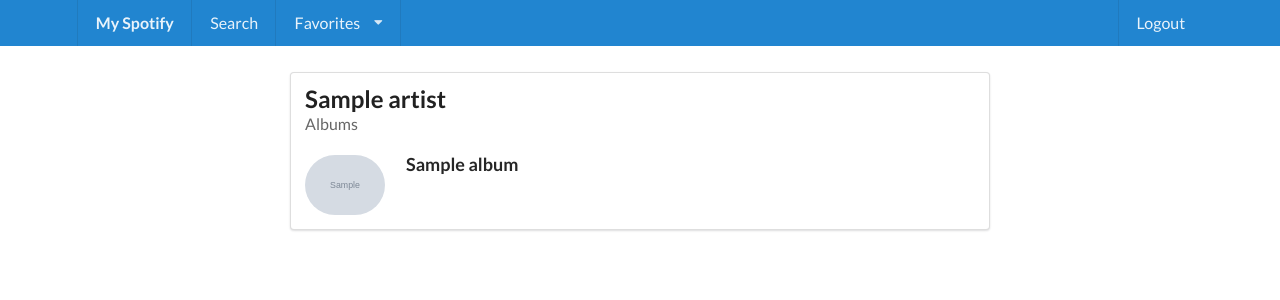
After one commit to chicobentojr/django-test, a Django app: page /artists/1 in a window 1280 px wide. The commit adds this page. Shown: the top 300 px of the page. Run offline with Django 3.2, Linux system fonts and the light colour scheme; a user stored in the database is signed in; tables that the repository leaves empty hold one stand-in row (values such as "Sample post"); grey boxes marked "Sample" are stand-in pictures; some libraries are stand-ins or nearby versions.

Commit message:
:sparkles: Add Load albums

```diff
--- a/myspotify/admin.py
+++ b/myspotify/admin.py
@@ -1,7 +1,6 @@
 from django.contrib import admin
-from .models import Artist, Album, Track
+from .models import Artist, Album
 # Register your models here.
 
 admin.site.register(Artist)
 admin.site.register(Album)
-admin.site.register(Track)
--- a/myspotify/models.py
+++ b/myspotify/models.py
@@ -11,6 +11,7 @@ class Artist(models.Model):
     type = models.CharField(max_length=20, default='artist')
     uri = models.CharField(max_length=200)
     image = models.CharField(max_length=300, default='')
+    new = models.BooleanField(default=True)
 
     def __str__(self):
         return self.name
@@ -28,22 +29,3 @@ class Album(models.Model):
 
     def __str__(self):
         return self.name
-
-class Track(models.Model):
-    user = models.ManyToManyField(User, related_name='tracks')
-    album = models.ForeignKey(Album, on_delete=models.CASCADE)
-    disc_number = models.IntegerField()
-    duration_ms = models.IntegerField()
-    explicit = models.BooleanField()
-    href = models.CharField(max_length=300)
-    id = models.CharField(max_length=100, primary_key=True)
-    is_playable = models.BooleanField(default=False)
-    name = models.CharField(max_length=200)
-    preview_url = models.CharField(max_length=200)
-    type = models.CharField(max_length=20, default='track')
-    uri = models.CharField(max_length=200)
-    image = models.CharField(max_length=300, default='')
-    user = models.ManyToManyField(User)
-
-    def __str__(self):
-        return self.name
--- a/myspotify/spotifyapi/parser.py
+++ b/myspotify/spotifyapi/api.py
@@ -16,6 +16,8 @@ def get_artist(artist_id):
 
     return artist
 
-def getArtistModel(artist_id):
-    json = get_artist(artist_id)
-    pass
+def get_artist_albums(artist_id):
+    r = requests.get(API_ARTIST + artist_id + '/albums')
+    albums = r.json()
+
+    return albums
--- a/myspotify/templates/myspotify/artists/detail.html
+++ /dev/null
@@ -1,4 +0,0 @@
-<a href="{% url 'myspotify:index' %}">back</a>
-<br>
-
-{{ artist }}
--- /dev/null
+++ b/myspotify/templates/myspotify/artists/details.html
@@ -0,0 +1,38 @@
+{% extends "myspotify/base.html" %}
+{% load staticfiles %}
+
+{% block content %}
+
+<div class="ui segment">
+  <h2 class="ui header">
+    {{ artist.name }}
+    <div class="sub header">
+      Albums
+    </div>
+  </h2>
+  <div style="display:none" class="ui floated right circular medium image">
+    {% if not artist.image %}
+      <img src="{% static 'img/no-cover.png' %}">
+    {% else %}
+      <img src="{{ artist.image }}">
+    {% endif %}
+  </div>
+  <div class="ui items">
+    {% for album in artist.album_set.all %}
+      <div class="item">
+        <div class="ui tiny circular image">
+          {% if not album.image %}
+            <img src="{% static 'img/no-cover.png' %}">
+          {% else %}
+            <img src="{{ album.image }}">
+          {% endif %}
+        </div>
+        <div class="content">
+          <a href="{% url 'myspotify:artist_detail' artist_id=artist.id %}" class="header">{{ album.name }}</a>
+        </div>
+      </div>
+    {% endfor %}
+  </div>
+</div>
+
+{% endblock %}
--- a/myspotify/templates/myspotify/base.html
+++ b/myspotify/templates/myspotify/base.html
@@ -12,12 +12,12 @@
       <a href="/" class="header item">My Spotify</a>
       {% if user.is_authenticated %}
         <a class="item" href="{% url 'myspotify:search' %}">Search</a>
+        <div class="ui simple dropdown item">
+          Favorites <i class="dropdown icon"></i>
+          <div class="menu">
             <a class="item" href="{% url 'myspotify:artists' %}">Artists</a>
-        <div class="ui simple dropdown item">
-          Dropdown <i class="dropdown icon"></i>
-        <div class="menu">
-          <a class="item" href="#">Link Item</a>
-          <a class="item" href="#">Link Item</a>
+            <a class="item" href="{% url 'myspotify:artists' %}">Albums</a>
+            <a class="item" href="{% url 'myspotify:artists' %}">Tracks</a>
             <div class="divider"></div>
             <div class="header">Header Item</div>
             <div class="item">
--- a/myspotify/urls.py
+++ b/myspotify/urls.py
@@ -7,5 +7,7 @@ urlpatterns = [
     url(r'^$', views.index, name='index'),
     url(r'^search/$', views.search, name='search'),
     url(r'^artists/$', views.artists, name='artists'),
+    url(r'^artists/(?P<artist_id>[\w]+)$', views.artist_detail, name='artist_detail'),
+    url(r'^artists/load/(?P<artist_id>[\w]+)$', views.artists_load, name='artists_load'),
     url(r'^artists/save/(?P<artist_id>[\w]+)$', views.artists_save, name='artists_save'),
 ]
--- a/myspotify/views.py
+++ b/myspotify/views.py
@@ -1,9 +1,9 @@
-from django.shortcuts import render, get_object_or_404
+from django.shortcuts import render, get_object_or_404, redirect
 from django.http import HttpResponse
 from django.contrib.auth.decorators import login_required
 
-from .models import Artist
-from .spotifyapi import parser as api
+from .models import Artist, Album
+from .spotifyapi import api
 import requests, json
 
 # Create your views here.
@@ -13,19 +13,19 @@ def index(request):
 @login_required()
 def search(request):
     if (request.method == 'POST'):
-        type = request.POST.get('type')
+        type = 'artist'
         query = request.POST.get('query')
 
         results = api.search(type, query)
 
         context = {
-            'results': results
+            'results': results,
+            'query': query
         }
 
         return render(request, 'myspotify/search/index.html', context)
 
     return render(request, 'myspotify/search/index.html')
-
 
 @login_required()
 def artists(request):
@@ -64,4 +64,47 @@ def artists_save(request, artist_id):
         'artists': artists
     }
 
-    return render(request, 'myspotify/artists/index.html', context)
+    return redirect('myspotify:artists')
+
+@login_required()
+def artists_load(request, artist_id):
+
+    json = api.get_artist_albums(artist_id)
+    user = request.user
+    artist = user.artists.get(id=artist_id)
+
+    for album in json['items']:
+
+        if artist.album_set.filter(name=album['name']).first():
+            print(album['name'])
+            continue
+
+        new_album = Album()
+
+        new_album.artist = artist
+        new_album.id = album['id']
+        new_album.name = album['name']
+        new_album.href = album['href']
+        new_album.album_type = album['album_type']
+        new_album.uri = album['uri']
+        new_album.image = album['images'][0]['url'] if album['images'] else ''
+
+        new_album.save()
+        artist.album_set.add(new_album)
+
+    artist.new = False
+
+    artist.save()
+
+    return redirect('myspotify:artist_detail', artist_id=artist_id)
+
+@login_required()
+def artist_detail(request, artist_id):
+
+    artist = request.user.artists.get(id=artist_id)
+
+    context = {
+        'artist': artist
+    }
+
+    return render(request, 'myspotify/artists/details.html', context)
```
Also changed, not shown: myspotify/templates/myspotify/artists/index.html (+14 -3 lines), myspotify/templates/myspotify/search/index.html (+9 -16 lines), myspotify/migrations/0004_auto_20170223_2224.py (added). Lines whose indentation alone changed are shown as unchanged.
